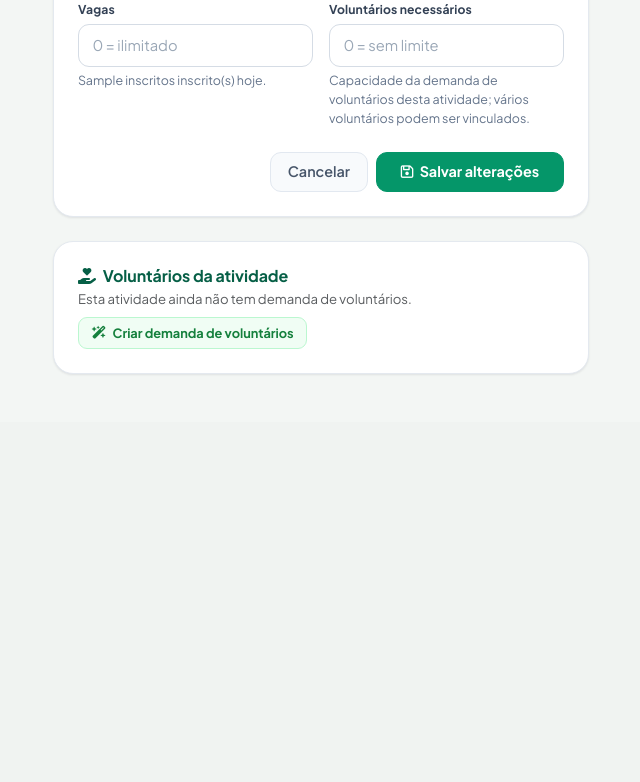
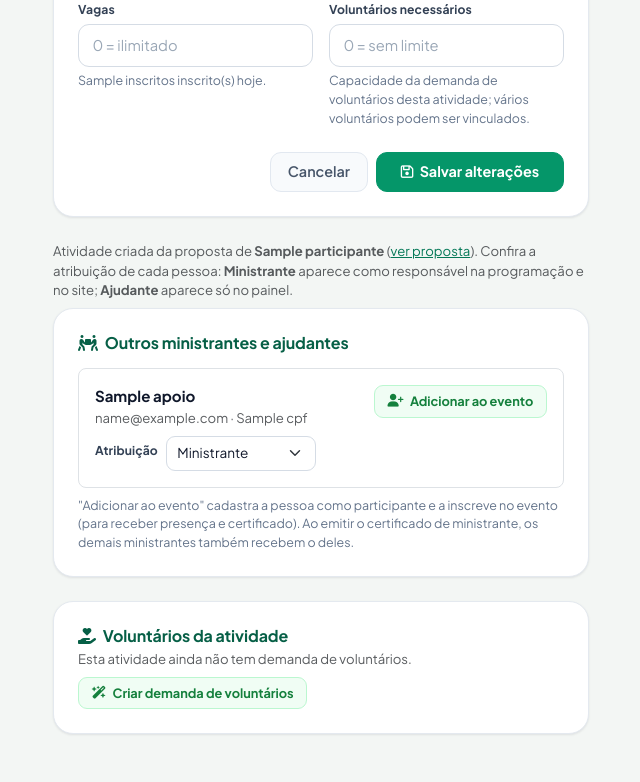
Before and after one commit to edinelsonjr32/meus_eventos_if, a Laravel app: template resources/views/admin/atividades/edit.blade.php in a window 1280 px wide. Shown: the part 944-1726 px from the top of the page, without its empty margins (455-1095 px from the left). Before the commit the page ends 1318 px from the top, so only its background shows below. Run offline with Laravel 12, Linux system fonts and the light colour scheme; a user stored in the database is signed in; tables that the repository leaves empty hold one stand-in row (values such as "Sample post"); the template is opened without the code that fills it: most values are stand-ins (such as "Sample title", 1, 10 or a date in 2020).

Commit message:
Atividade de proposta aprovada mostra os outros ministrantes e ajudantes, com a atribuição editável; ajudantes aparecem na programação do painel
Co-Authored-By: Claude Sonnet 5.5 <noreply@anthropic.com>

```diff
--- a/app/Http/Controllers/Admin/AtividadeController.php
+++ b/app/Http/Controllers/Admin/AtividadeController.php
@@ -125,6 +125,7 @@ class AtividadeController extends Controller
         return view('admin.atividades.edit', [
             'atividade' => $atividade->load('responsaveis'),
             'evento' => $atividade->evento,
+            'proposta' => \App\Models\Proposta::with(['apoios', 'participante', 'proponente'])->where('atividade_id', $atividade->id)->first(),
             'outrosNomes' => app(ResponsaveisDaAtividade::class)->outrosNomes($atividade),
             'tipos' => self::TIPOS,
             'demanda' => \App\Models\DemandaVoluntario::with('voluntarios.usuario')->where('atividade_id', $atividade->id)->first(),
--- a/app/Http/Controllers/Admin/PropostaGestaoController.php
+++ b/app/Http/Controllers/Admin/PropostaGestaoController.php
@@ -113,7 +113,7 @@ class PropostaGestaoController extends Controller
 
         // CPF/e-mail podem ser completados na hora
         if ($request->filled('cpf') || $request->filled('email')) {
-            $request->validate(['cpf' => ['nullable', 'string', 'size:14', new \App\Rules\Cpf], 'email' => 'nullable|email|max:255']);
+            $request->validate(['cpf' => ['nullable', 'string', 'size:14', new \App\Rules\Cpf], 'email' => ['nullable', 'email', new \App\Rules\EmailSemAcento, 'max:255']]);
             $apoio->update(array_filter(['cpf' => \App\Rules\Cpf::formatar((string) $request->cpf) ?: null, 'email' => $request->email ? mb_strtolower($request->email) : null]));
         }
 
--- a/resources/views/admin/atividades/edit.blade.php
+++ b/resources/views/admin/atividades/edit.blade.php
@@ -81,6 +81,18 @@
                 </div>
             </form>
 
+            {{-- Equipe indicada na proposta que originou a atividade --}}
+            @if($proposta)
+                @if(session('success'))<div class="alert alert-success small mt-4 mb-0">{{ session('success') }}</div>@endif
+                @if(session('error'))<div class="alert alert-danger small mt-4 mb-0">{{ session('error') }}</div>@endif
+                <div class="small text-muted mt-4 mb-2">
+                    Atividade criada da proposta de <strong>{{ $proposta->participante?->nome_completo ?: $proposta->proponente?->name }}</strong>
+                    (<a href="{{ route('admin.propostas.show', [$evento->id, $proposta->id]) }}">ver proposta</a>).
+                    Confira a atribuição de cada pessoa: <strong>Ministrante</strong> aparece como responsável na programação e no site; <strong>Ajudante</strong> aparece só no painel.
+                </div>
+                @include('admin.propostas._equipe', ['classe' => 'bg-white'])
+            @endif
+
             {{-- Voluntários desta atividade --}}
             <div class="glass-card bg-white mt-4">
                 <h6 class="fw-bold text-success mb-1"><i class="fa-solid fa-hand-holding-heart me-1"></i> Voluntários da atividade</h6>
--- /dev/null
+++ b/resources/views/admin/propostas/_equipe.blade.php
@@ -0,0 +1,31 @@
+{{-- Outros ministrantes e ajudantes da proposta, com a atribuição validada pela organização. Precisa de $proposta e $evento. --}}
+<div class="glass-card {{ $classe ?? '' }}" id="equipe-proposta">
+    <h6 class="fw-bold text-success mb-3"><i class="fa-solid fa-people-carry-box me-1"></i> Outros ministrantes e ajudantes</h6>
+    @forelse($proposta->apoios as $ap)
+        <div class="border rounded-3 p-3 mb-2">
+            <div class="d-flex flex-wrap justify-content-between align-items-start gap-2">
+                <div><div class="fw-bold">{{ $ap->nome }}</div><div class="small text-muted">{{ $ap->email ?: 'sem e-mail' }} · {{ $ap->cpf ?: 'sem CPF' }}</div>
+                    <form action="{{ route('admin.propostas.apoio-funcao', [$evento->id, $ap->id]) }}" method="POST" class="d-flex align-items-center gap-2 mt-2">
+                        @csrf
+                        <label class="small fw-bold text-secondary" for="funcao{{ $ap->id }}">Atribuição</label>
+                        <select name="funcao" id="funcao{{ $ap->id }}" class="form-select form-select-sm" style="width:150px" onchange="this.form.submit()">
+                            @foreach(\App\Models\PropostaApoio::FUNCOES as $valor => $rotulo)<option value="{{ $valor }}" @selected($ap->funcao === $valor)>{{ $rotulo }}</option>@endforeach
+                        </select>
+                    </form></div>
+                @if($ap->noEvento())
+                    <span class="sb sb-ok"><i class="fa-solid fa-circle-check"></i> No evento desde {{ $ap->adicionado_ao_evento_em->format('d/m/Y') }}</span>
+                @else
+                    <form action="{{ route('admin.propostas.apoio-evento', [$evento->id, $ap->id]) }}" method="POST" class="d-flex flex-wrap gap-2 align-items-center">
+                        @csrf
+                        @unless($ap->cpf)<input type="text" name="cpf" class="form-control form-control-sm" style="width:150px" placeholder="CPF" maxlength="14">@endunless
+                        @unless($ap->email)<input type="email" name="email" class="form-control form-control-sm" style="width:190px" placeholder="E-mail">@endunless
+                        <button class="btn btn-sm btn-outline-success fw-bold"><i class="fa-solid fa-user-plus"></i> Adicionar ao evento</button>
+                    </form>
+                @endif
+            </div>
+        </div>
+    @empty
+        <p class="small text-muted mb-0">O proponente não indicou outras pessoas.</p>
+    @endforelse
+    <div class="form-text">"Adicionar ao evento" cadastra a pessoa como participante e a inscreve no evento (para receber presença e certificado). Ao emitir o certificado de ministrante, os demais ministrantes também recebem o deles.</div>
+</div>
```
Also changed, not shown: app/Services/PropostaService.php (+7 -2 lines), resources/views/admin/eventos/show.blade.php (+7 -0 lines), resources/views/admin/propostas/show.blade.php (+1 -30 lines), tests/Feature/EquipeDaPropostaNaAtividadeTest.php (added, +48 -0 lines).
